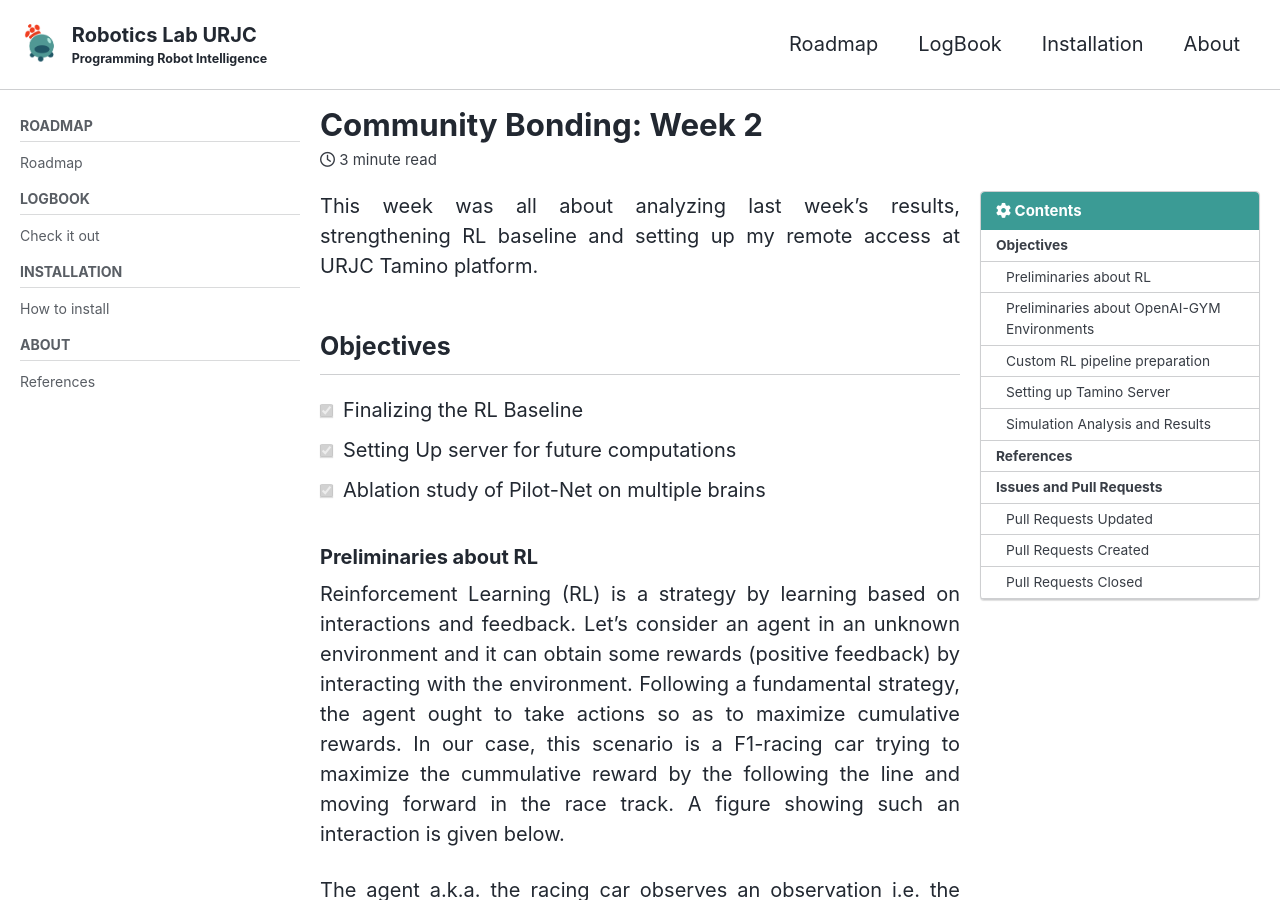
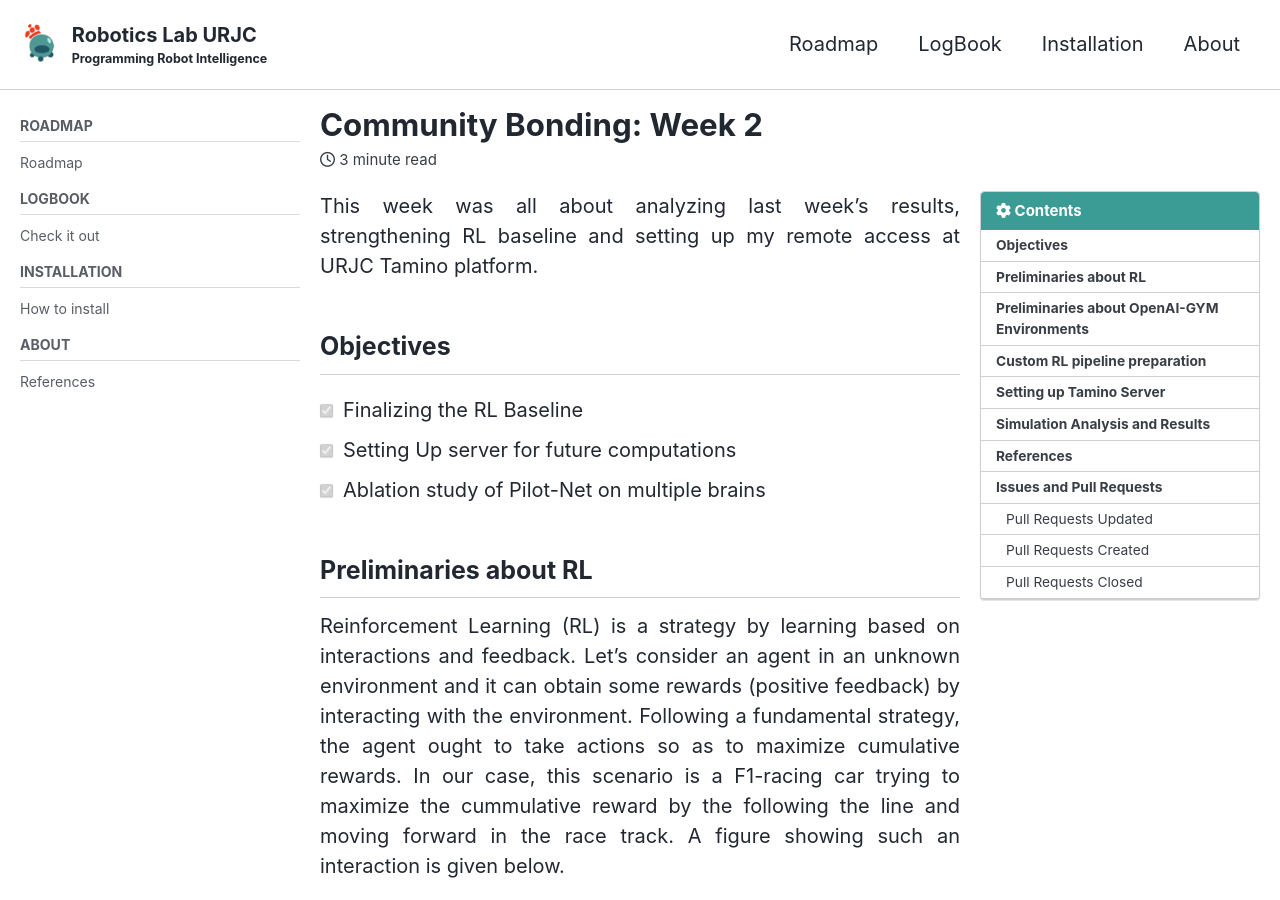
Before and after one commit to TheRoboticsClub/gsoc2021-Utkarsh_Mishra, a Jekyll site: the page built from docs/_posts/2021-06-04-Community-Bonding-Week-2.md, in a window 1280 px wide and 900 px high. Built offline with Jekyll 4.4.1, drawn with Linux system fonts in a browser that asks for light colours; cached includes are drawn as plain includes; nearby versions of some CDN libraries; formulas are drawn with MathJax 3.

Commit message:
minor refactors

```diff
--- a/docs/_posts/2021-06-04-Community-Bonding-Week-2.md
+++ b/docs/_posts/2021-06-04-Community-Bonding-Week-2.md
@@ -32,7 +32,7 @@ This week was all about analyzing last week's results, strengthening RL baseline
 - [x] Setting Up server for future computations
 - [x] Ablation study of Pilot-Net on multiple brains
 
-### Preliminaries about RL
+## Preliminaries about RL
 
 Reinforcement Learning (RL) is a strategy by learning based on interactions and feedback. Let's consider an agent in an unknown environment and it can obtain some rewards (positive feedback) by interacting with the environment. Following a fundamental strategy, the agent ought to take actions so as to maximize cumulative rewards. In our case, this scenario is a F1-racing car trying to maximize the cummulative reward by the following the line and moving forward in the race track. A figure showing such an interaction is given below.
 {: .text-justify}
@@ -43,7 +43,7 @@ The agent a.k.a. the racing car observes an observation i.e. the current state o
 ![]({{ site.url }}{{ site.baseurl }}/assets/images/blogs/rl_intro.png)
 
 
-### Preliminaries about OpenAI-GYM Environments
+## Preliminaries about OpenAI-GYM Environments
 
 The OpenAI Gym [2] framework provides libraries to design structured agent-environment settings, interactions and feedbacks. It helps in the design of effective reinforcement learning agents. In the concerned work, a sample custom environment was made with the help of custom environment settings provided by OpenAI Gym. A tyical custom environment architecture consists of:
 {: .text-justify}
@@ -54,7 +54,7 @@ The OpenAI Gym [2] framework provides libraries to design structured agent-envir
 {: .text-justify}
 
 
-### Custom RL pipeline preparation
+## Custom RL pipeline preparation
 
 The pipeline we are concerned of deals with both sensor based observations and the internal state of the robot. So, the overall state-vector for such a setting should consist of information from all of cameras images, laser distances and velocities of the robot. Thus the modified actor for our formulation has the capability of having all kinds of informations together and is shown in the figure below.
 {: .text-justify}
@@ -75,12 +75,12 @@ The current implementation consists of 4 algorithms [3] in PyTorch:
 {: .text-justify}
 - **Proximal Policy Optimization**[6]: On-Policy learning algorithm which can work for both discrete and continuous actions.
 
-### Setting up Tamino Server
+## Setting up Tamino Server
 
 I am grateful to my mentors and the URJC team to provide me access to their Tamino server for all my computational requirements. I feel very positive to have a high computational capacity system with 8 core CPUs and a Nvidia 1080 GPU. So this week was spent in setting up ROS-Noetic and Behavior Metrics into the server system and setting up appropriate visualizations using the guidelines in [7].
 {: .text-justify}
 
-### Simulation Analysis and Results
+## Simulation Analysis and Results
 
 Just for some visuals, the video below shows the PilotNet brain completing Montreal Circuit and failing at a difficult corner at the Montmelo circuit. Well, this validates the baseline PilotNet on pytorch:
 {: .text-justify}
```
